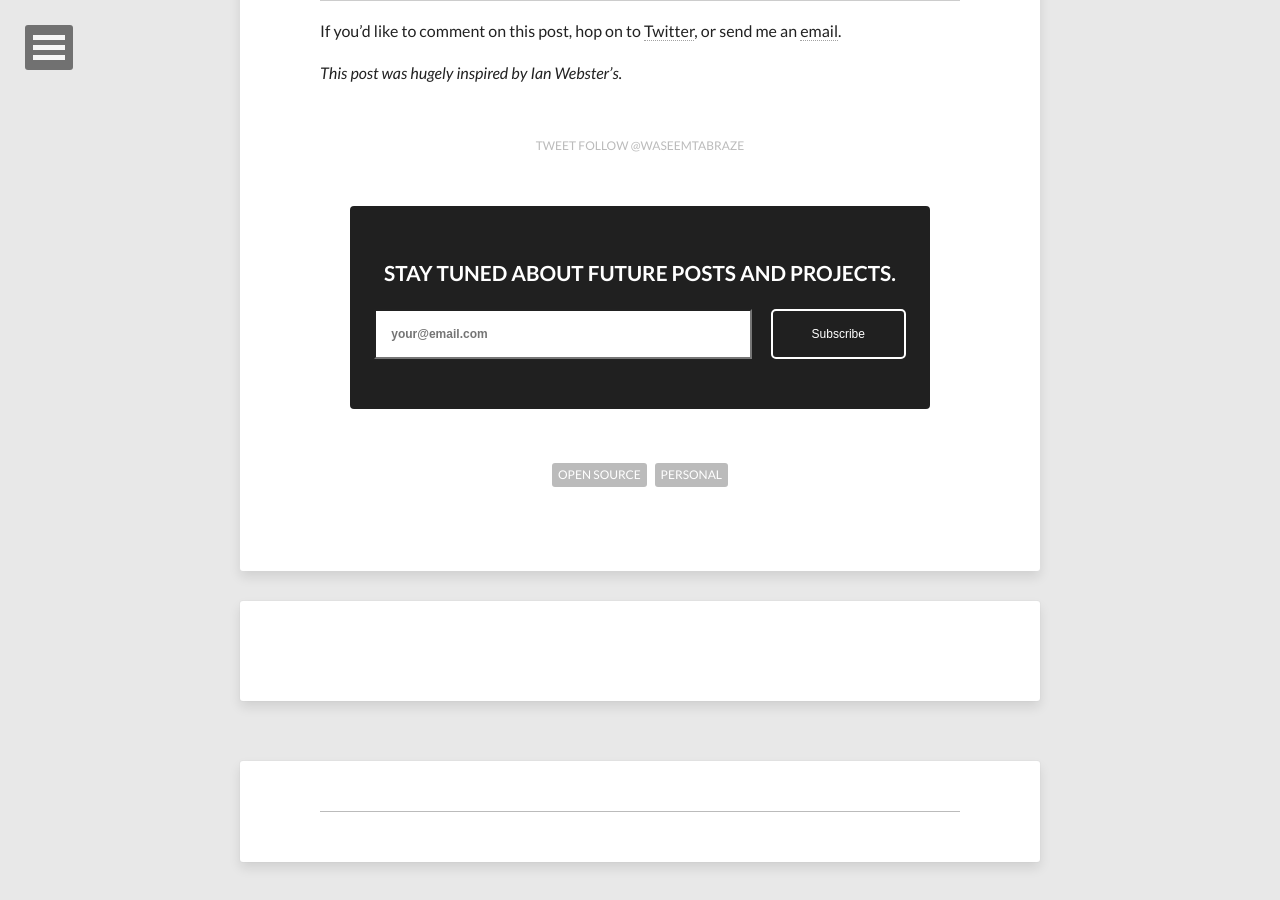
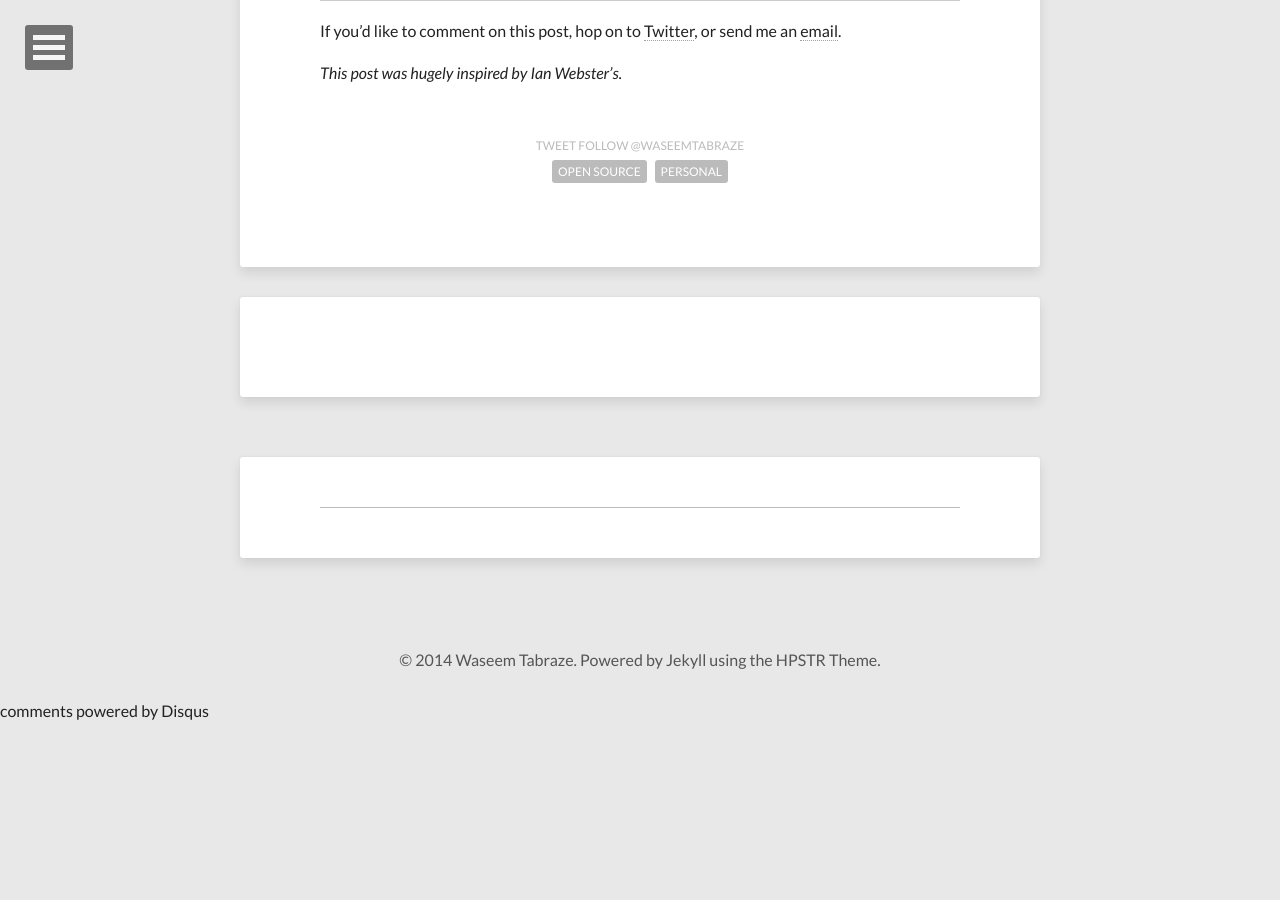
Before and after one commit to karan/oldblog, a Jekyll site: the page built from _posts/2013-12-31-my-year-in-open-source.markdown, in a window 1280 px wide and 900 px high, scrolled down 6156 px. Built offline with Jekyll 4.4.1, drawn with Linux system fonts in a browser that asks for light colours; nearby versions of some CDN libraries; comment, search, counter and statistics services are not loaded; after the commit the page ends 6876 px from its top, so only the background shows below that.

Commit message:
few things deletggged

```diff
--- a/_layouts/post.html
+++ b/_layouts/post.html
@@ -39,15 +39,6 @@
         <div id="post-end">
           <a href="https://twitter.com/share" class="twitter-share-button" data-via="waseemtabraze" data-size="large">Tweet</a>
           <a href="https://twitter.com/waseemtabraze" class="twitter-follow-button" data-show-count="false" data-size="large">Follow @waseemtabraze</a>
-
-          <form id="mc-embedded-subscribe-form" action="http://goel.us3.list-manage.com/subscribe/post?u=e6728b4299cef4104e10240b9&amp;id=7fd1fe0c0d" method="post" name="mc-embedded-subscribe-form" target="_blank" novalidate="novalidate" class="validate">
-            <h4>Stay tuned about future posts and projects.</h4>
-            <input id="mce-EMAIL" type="email" value="" name="EMAIL" required="required" placeholder="your@email.com" class="email"/>
-            <input id="mc-embedded-subscribe" type="submit" value="Subscribe" name="subscribe" class="button"/>
-            <div style="position: absolute; left: -5000px;">
-              <input type="text" name="b_e6728b4299cef4104e10240b9_7fd1fe0c0d" value=""/>
-            </div>
-          </form>
         </div>
 
         <span class="entry-tags">{% for tag in page.tags %}<a href="{{ site.url }}/tags/#{{ tag | cgi_encode }}" title="Pages tagged {{ tag }}" class="tag">{{ tag }}</a>{% unless forloop.last %}{% endunless %}{% endfor %}</span>
```
